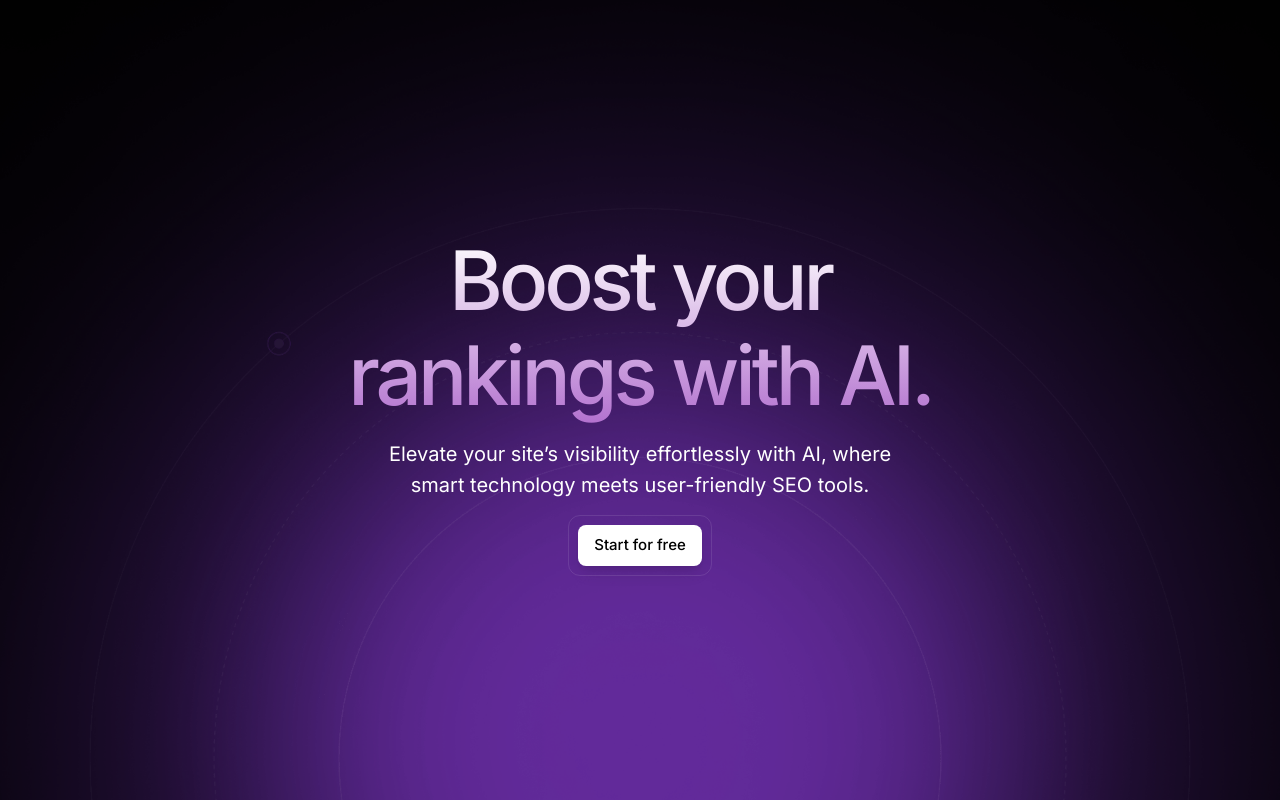
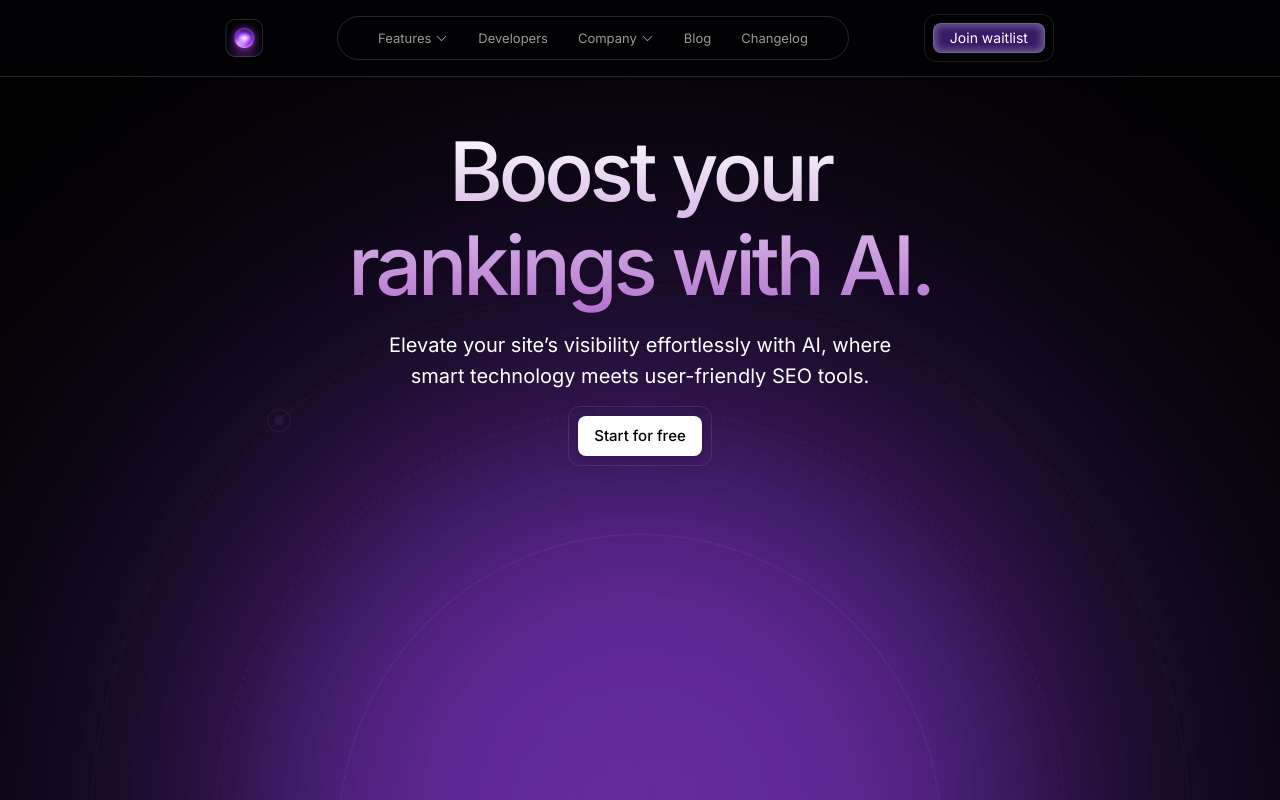
Before and after one commit to Kofaka/ai-startup, a Next.js app: page / in a window 1280 px wide. Built offline with nearby package versions, Linux system fonts and the light colour scheme.

Commit message:
Use the app/components/common/Header/Header component in the main layout (app/layout.tsx).

```diff
--- a/app/HomePage.module.scss
+++ b/app/HomePage.module.scss
@@ -1,6 +1,6 @@
 .root {
-  @apply h-screen flex flex-col justify-center items-center gap-4;
-  @apply bg-[url('../public/heroshot-bg-image.png')] bg-black bg-cover bg-top bg-no-repeat;
+  @apply p-12 h-full flex flex-col justify-start items-center gap-4 overflow-auto;
+  @apply bg-[url('/heroshot-bg-image.png')] bg-black bg-cover bg-top bg-no-repeat;
 }
 
 .title {
--- a/app/layout.tsx
+++ b/app/layout.tsx
@@ -1,6 +1,8 @@
 import type { ReactNode } from 'react';
 import type { Metadata } from 'next';
 import { Inter } from 'next/font/google';
+// Components
+import { Header } from '@/app/components/common';
 // Styles
 import '@/app/styles/global.scss';
 
@@ -45,7 +47,10 @@ export default function RootLayout({
   return (
     <html lang="en">
       <body className={inter.variable}>
-        {children}
+        <Header />
+        <main className="h-[calc(100vh-77px)]">
+          {children}
+        </main>
       </body>
     </html>
   );
--- a/app/page.tsx
+++ b/app/page.tsx
@@ -3,7 +3,7 @@ import styles from './HomePage.module.scss';
 
 export default function Home() {
   return (
-    <main className={styles.root}>
+    <div className={styles.root}>
       <h1 className={styles.title}>Boost your rankings with AI.</h1>
 
       <p className={styles.description}>
@@ -16,6 +16,6 @@ export default function Home() {
           Start for free
         </button>
       </div>
-    </main>
+    </div>
   );
 }
```
